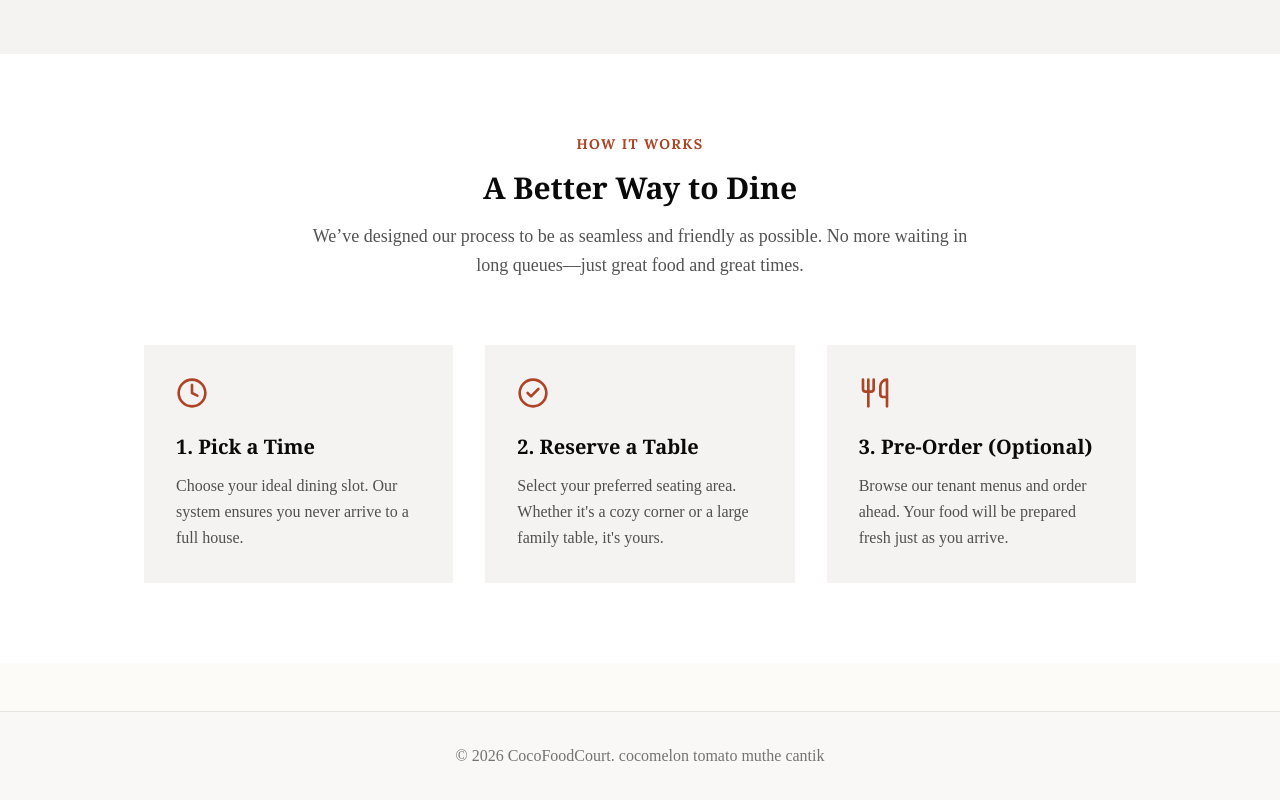
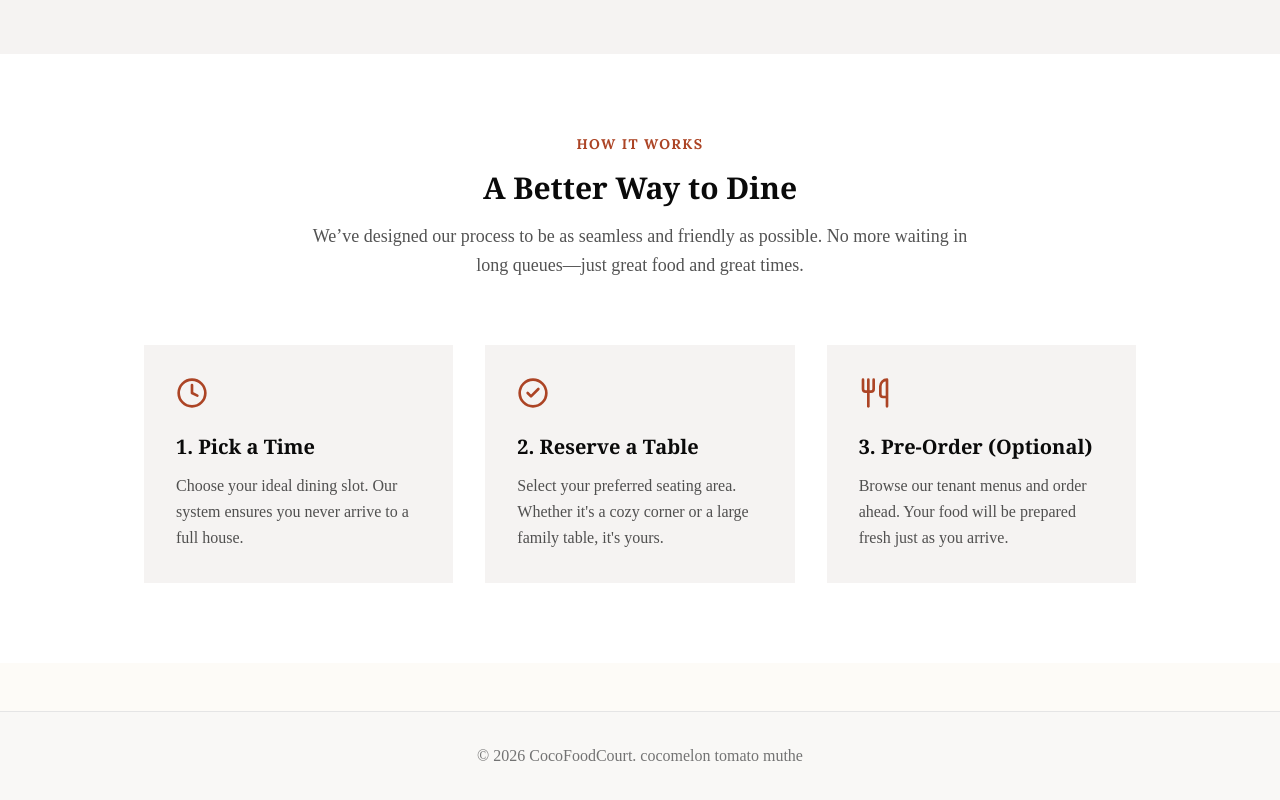
Before and after one commit to Sancaaa/CocoFoodCourt, a Next.js app: page / in a window 1280 px wide. Shown: the part 719-1519 px from the top of the page. Built offline with nearby package versions, Linux system fonts and the light colour scheme; no server answers.

Commit message:
test webhook12

```diff
--- a/src/components/layout/Footer.tsx
+++ b/src/components/layout/Footer.tsx
@@ -4,7 +4,7 @@ export function Footer() {
       <div className="container mx-auto px-4 text-center text-muted-foreground">
         <p>
           &copy; {new Date().getFullYear()} CocoFoodCourt. cocomelon tomato
-          muthe cantik
+          muthe
         </p>
       </div>
     </footer>
```
